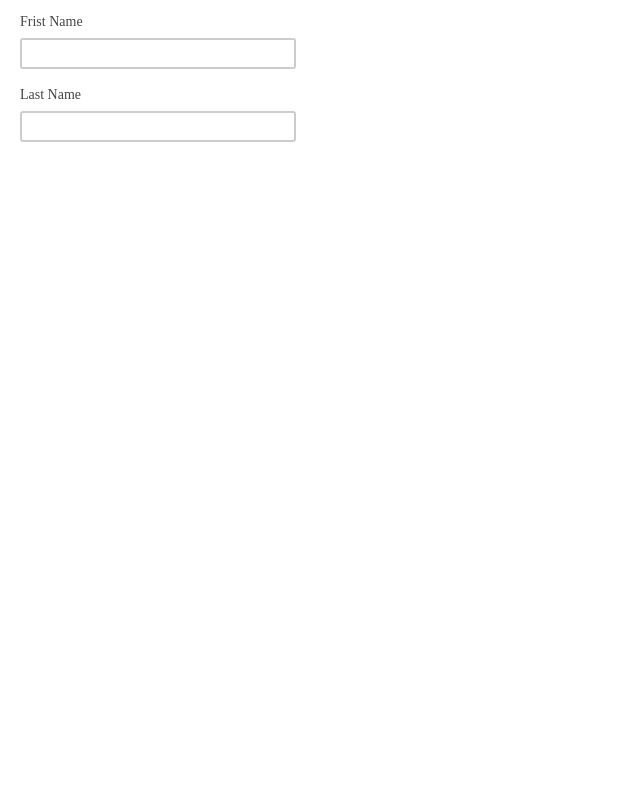
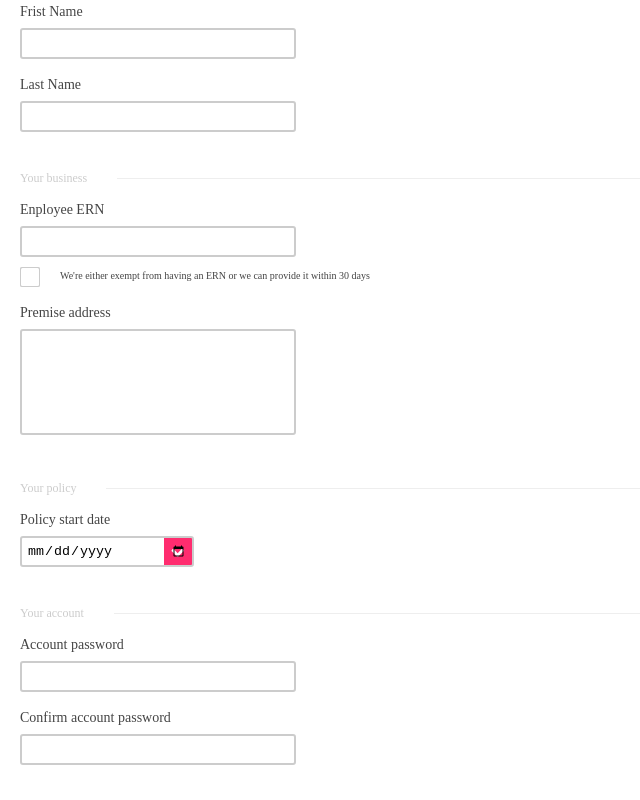
Before and after one commit to AndyHEdwards/dr-account-form, a React (Create React App) app: page / in a window 1280 px wide. Shown: the part 313-1113 px from the top of the page, without its empty margins (0-640 px from the left). Before the commit the page ends 800 px from the top, so only its background shows below. Built offline with nearby package versions, Linux system fonts and the light colour scheme.

Commit message:
Add rest of account form

```diff
--- a/src/components/AccountForm/AccountForm.js
+++ b/src/components/AccountForm/AccountForm.js
@@ -32,6 +32,62 @@ const AccountForm = (props) => {
           className='account-form__input'
         />
       </div>
+
+      <div className='account-form__your-business'>
+        <div className='account-form__section-divider'>
+          <p className='account-form__section-divider__text'>Your business</p>
+          <div className='account-form__divider' />
+        </div>
+
+        <label className='account-form__label'>Enployee ERN</label>
+        <input
+          className='account-form__input'
+        />
+
+        <div className='account-form__checkbox'>
+          <input id='account-form__ern-checkbox' className='account-form__checkbox-input' type="checkbox" />
+          <span></span>
+          <label className='account-form__checkbox-label' htmlFor='account-form__ern-checkbox'>We're either exempt from having an ERN or we can provide it within 30 days</label>
+        </div>
+
+        <label className='account-form__label'>Premise address</label>
+        <textarea
+          className='account-form__input account-form__textarea'
+        />
+      </div>
+
+      <div className='account-form__your-policy'>
+        <div className='account-form__section-divider'>
+          <p className='account-form__section-divider__text'>Your policy</p>
+          <div className='account-form__divider' />
+        </div>
+
+        <label className='account-form__label'>Policy start date</label>
+        <input
+          className='account-form__input'
+          type='date'
+        />
+      </div>
+
+      <div className='account-form__your-account'>
+        <div className='account-form__section-divider'>
+          <p className='account-form__section-divider__text'>Your account</p>
+          <div className='account-form__divider' />
+        </div>
+
+        <label className='account-form__label'>Account password</label>
+        <input
+          className='account-form__input'
+          type='password'
+        />
+
+        <label className='account-form__label'>Confirm account password</label>
+        <input
+          className='account-form__input'
+          type='password'
+        />
+      </div>
+
     </div>
   );
 }
--- a/src/components/AccountForm/AccountForm.scss
+++ b/src/components/AccountForm/AccountForm.scss
@@ -24,7 +24,7 @@
   display: flex;
   align-items: center;
   justify-content: space-between;
-  margin: 20px 0;
+  margin: 20px 0 10px 0;
 
   .account-form__section-divider__text {
     font-family: OpenSans-Regular;
@@ -58,12 +58,51 @@
   width: 100%;
   max-width: 260px;
 
-  &.account-form__select {
+  &.account-form__select, &[type='date'] {
     max-width: 160px;
     background: url('../../assets/icons/select-dropdown-icon.svg') no-repeat right center;
 
     appearance: none;
   }
+  &[type='date'] {
+    padding: 5px;
+  }
+
+  &.account-form__textarea {
+    min-height: 90px;
+    resize: none;
+  }
 
   margin-bottom: 15px;
 }
+
+.account-form__checkbox {
+  margin: -5px 0 15px;
+
+
+
+  display: flex;
+
+  .account-form__checkbox-label {
+    font-family: OpenSans-Regular;
+    font-size: 10px;
+    color: $darkerGrey;
+    line-height: 18px;
+  }
+
+  .account-form__checkbox-input[type="checkbox"] {
+    display: none;
+  }
+
+  .account-form__checkbox-input[type="checkbox"] + span {
+    display: inline-block;
+    width: 40px;
+    height: 20px;
+    cursor: pointer;
+    background: url('../../assets/icons/checkbox-off.svg') no-repeat;
+  }
+
+  .account-form__checkbox-input[type="checkbox"]:checked + span {
+    background: url('../../assets/icons/checkbox-on.svg') no-repeat;
+  }
+}
```
Also changed, not shown: src/assets/icons/checkbox-off.svg (added), src/assets/icons/checkbox-on.svg (added).
